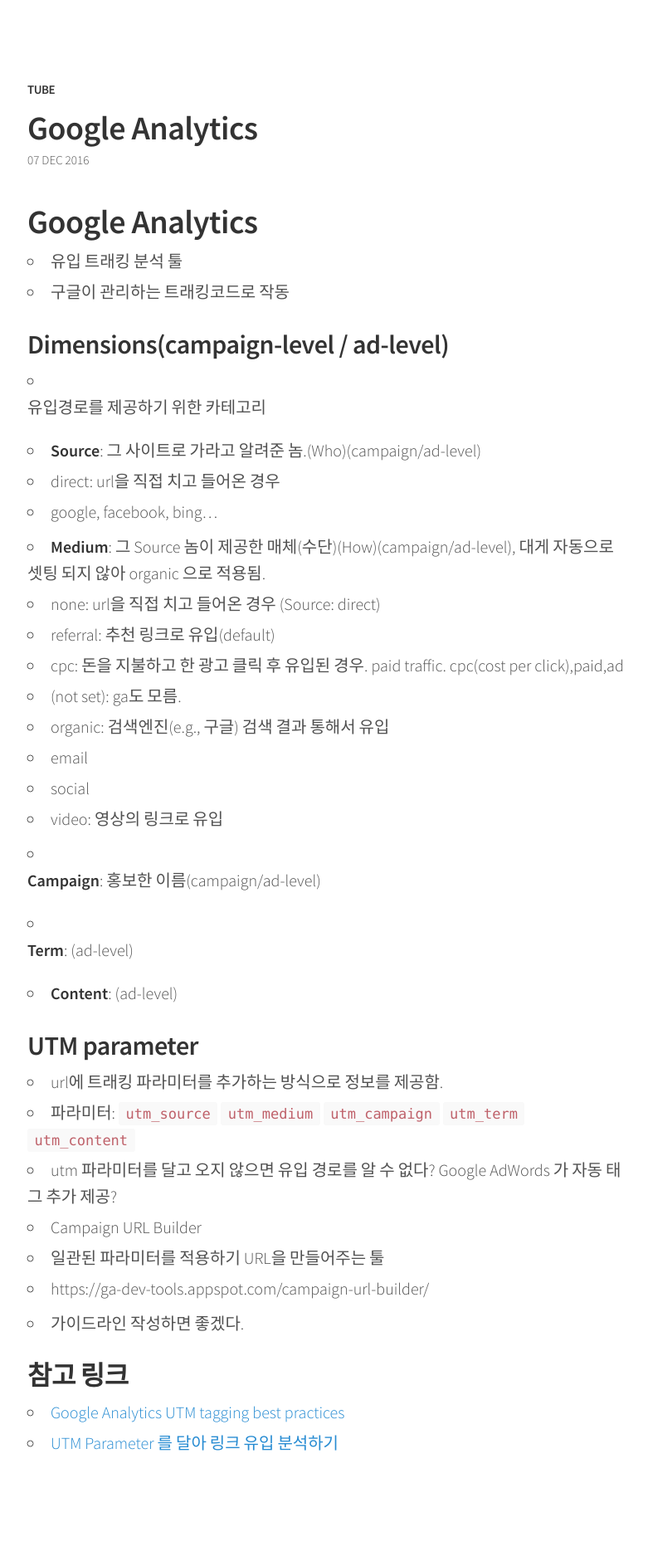
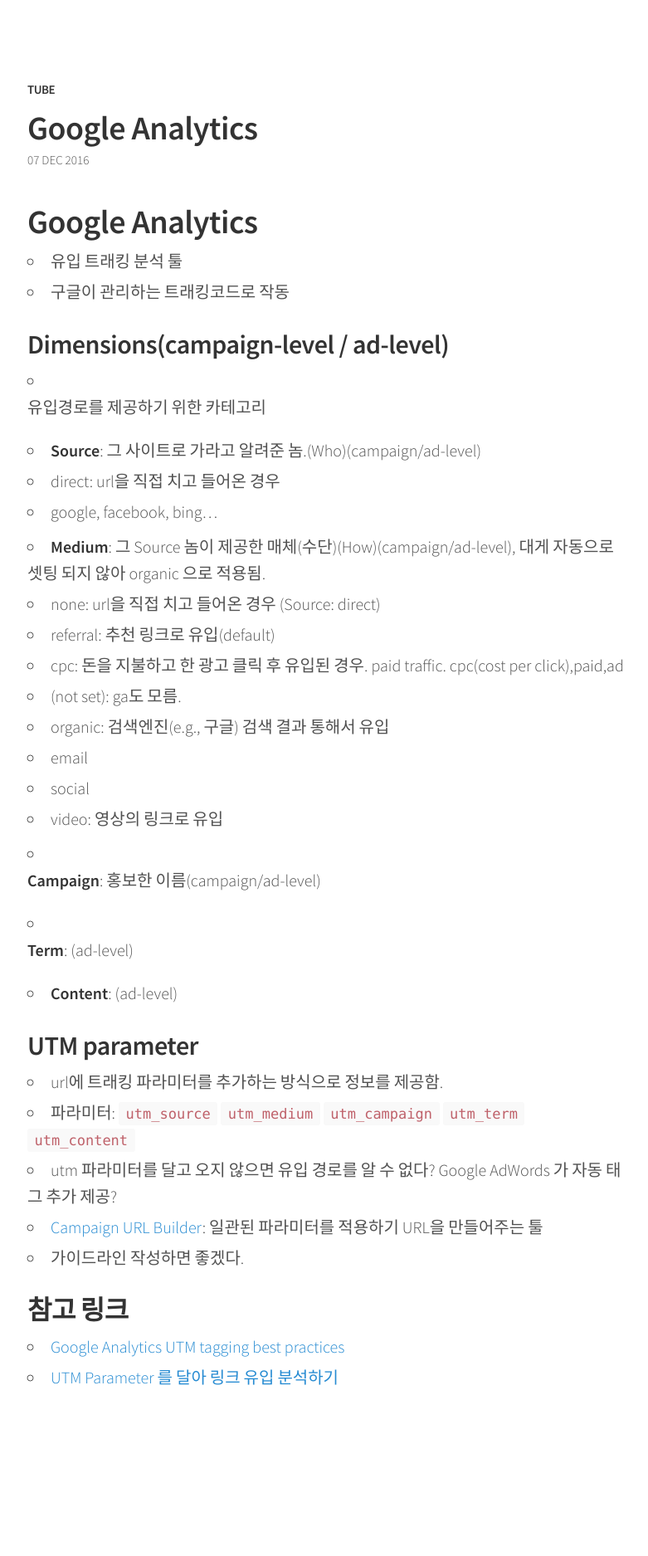
Before and after one commit to xx4159/xx4159.github.io, a Jekyll site: the page built from _posts/2016-12-07-ga.md, in a window 1280 px wide. Shown: the whole page at 83% size, without its empty margins (247-1028 px from the left). Built offline with Jekyll 4.4.1, drawn with Linux system fonts in a browser that asks for light colours; after the commit the page ends 1796 px from its top, so only the background shows below that.

Commit message:
modify - indent 스타일이 적용이 안되어서 한 줄로 바꿈

```diff
--- a/_posts/2016-12-07-ga.md
+++ b/_posts/2016-12-07-ga.md
@@ -34,9 +34,7 @@
 - url에 트래킹 파라미터를 추가하는 방식으로 정보를 제공함.
 - 파라미터: `utm_source` `utm_medium` `utm_campaign` `utm_term` `utm_content`
 - utm 파라미터를 달고 오지 않으면 유입 경로를 알 수 없다? Google AdWords 가 자동 태그 추가 제공?
-- Campaign URL Builder
-	- 일관된 파라미터를 적용하기 URL을 만들어주는 툴
-	- https://ga-dev-tools.appspot.com/campaign-url-builder/
+- [Campaign URL Builder](https://ga-dev-tools.appspot.com/campaign-url-builder/): 일관된 파라미터를 적용하기 URL을 만들어주는 툴
 - 가이드라인 작성하면 좋겠다.
 
 
```
